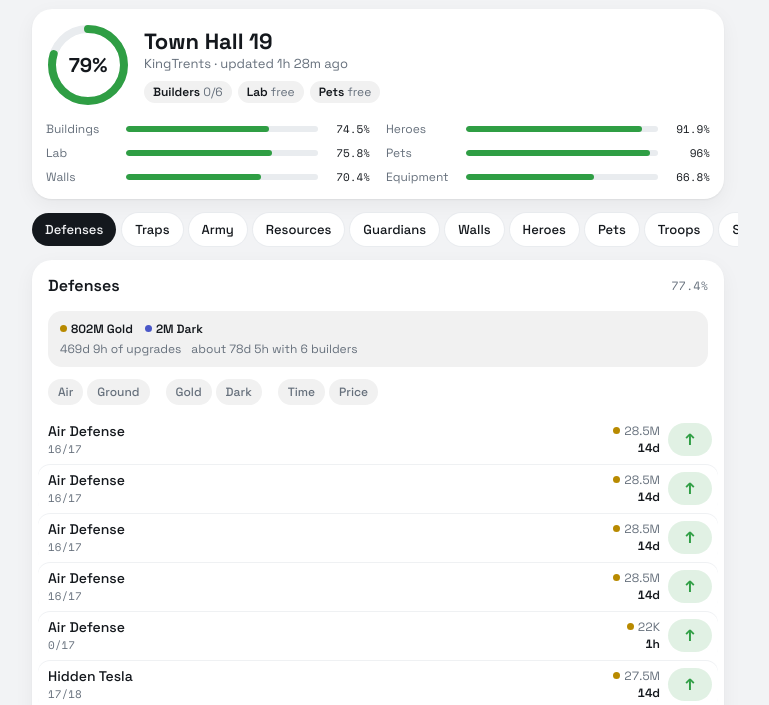
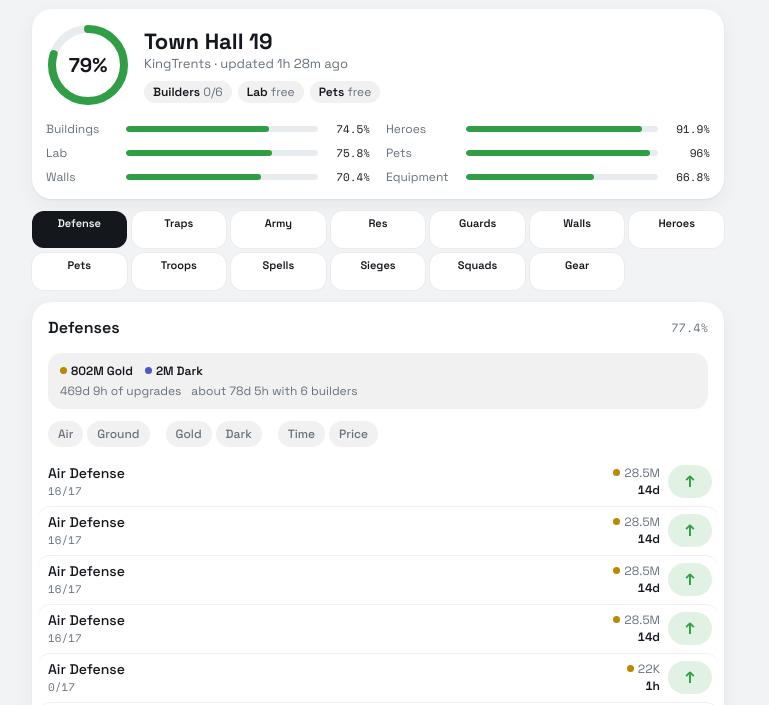
Before and after one commit to kingtrentz/base-tracker, a plain HTML site: page index.html in a window 1280 px wide. Shown: the part 95-800 px from the top of the page, without its empty margins (262-1031 px from the left). Drawn offline with nearby package versions, Linux system fonts and the light colour scheme.

Commit message:
Tabs in two even rows, no sideways scrolling
- Tab grid with half the tabs per row; short labels (Defense, Res, Guards, Gear, Active) and a status line (check, up count)

Co-Authored-By: Claude Opus 5.5 <noreply@anthropic.com>
Claude-Session: https://claude.ai/code/session_01M1VC3zZmL6fcjoMdT755Sf

```diff
--- a/index.html
+++ b/index.html
@@ -120,10 +120,10 @@ footer{text-align:center;color:var(--mut);font-size:11px;margin-top:20px;line-he
 .cb .k{color:var(--mut)}
 .cb .bar{margin:0;height:6px}
 .cb .v{text-align:right;font-size:11px}
-.tabs{display:flex;gap:6px;overflow-x:auto;scrollbar-width:none;margin:4px -14px 12px;padding:2px 14px}
-.tabs::-webkit-scrollbar{display:none}
-.tab{flex:none;border:0;border-radius:999px;padding:8px 13px;font-size:13px;font-weight:500;background:var(--card);box-shadow:0 0 0 1px var(--hair);color:var(--tx)}
-.tab span{font-size:11px;font-weight:700}
+.tabs{display:grid;gap:5px;margin:4px 0 12px}
+.tab{min-width:0;border:0;border-radius:12px;padding:6px 2px 5px;font-size:11px;font-weight:600;line-height:1.2;background:var(--card);box-shadow:0 0 0 1px var(--hair);color:var(--tx);display:flex;flex-direction:column;align-items:center;gap:1px;white-space:nowrap;overflow:hidden;text-overflow:ellipsis}
+.tab span{font-size:10px;font-weight:700;color:var(--mut);height:12px}
+.tab.done span{color:var(--acc)}
 .tab.done{color:var(--acc)}
 .tab.up span{color:var(--warn)}
 .tab.on{background:var(--tx);color:var(--bg);box-shadow:none}
@@ -485,8 +485,11 @@ function render(){
   }).filter(Boolean);
   const anyUp = tabInfo.some(t => t.up);
   if (!S.tab || (S.tab === "__up" && !anyUp) || (S.tab !== "__up" && !tabInfo.find(t => t.g === S.tab))) S.tab = (tabInfo.find(t => !t.done) || tabInfo[0] || {}).g;
-  h += `<div class="tabs">` + (anyUp ? `<button class="tab up${S.tab === "__up" ? " on" : ""}" data-tab="__up">Upgrading <span>${tabInfo.reduce((s, t) => s + t.up, 0)}</span></button>` : "") +
-    tabInfo.map(t => `<button class="tab${t.done ? " done" : t.up ? " up" : ""}${S.tab === t.g ? " on" : ""}" data-tab="${t.g}">${t.g}${t.done ? " ✓" : t.up ? ` <span>↑${t.up}</span>` : ""}</button>`).join("") + `</div>`;
+  // two even rows of tabs, no scrolling
+  const SHORT = { Defenses: "Defense", Resources: "Res", Guardians: "Guards", Equipment: "Gear" };
+  const nTabs = tabInfo.length + (anyUp ? 1 : 0);
+  h += `<div class="tabs" style="grid-template-columns:repeat(${Math.ceil(nTabs / 2)},minmax(0,1fr))">` + (anyUp ? `<button class="tab up${S.tab === "__up" ? " on" : ""}" data-tab="__up">Active<span>↑${tabInfo.reduce((s, t) => s + t.up, 0)}</span></button>` : "") +
+    tabInfo.map(t => `<button class="tab${t.done ? " done" : t.up ? " up" : ""}${S.tab === t.g ? " on" : ""}" data-tab="${t.g}">${SHORT[t.g] || t.g}<span>${t.done ? "✓" : t.up ? "↑" + t.up : "&nbsp;"}</span></button>`).join("") + `</div>`;
 
   // one line per copy
   const lineObjs = (r, onlyUp) => {
```
Also changed, not shown: build/template.html (+9 -6 lines).
